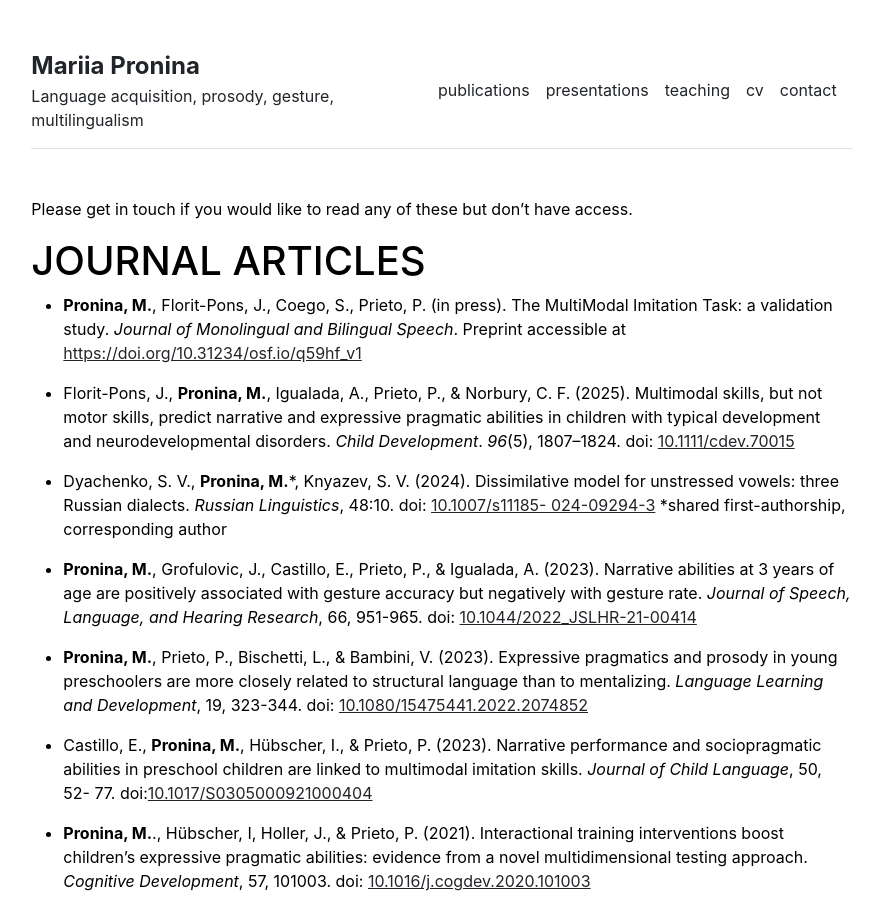
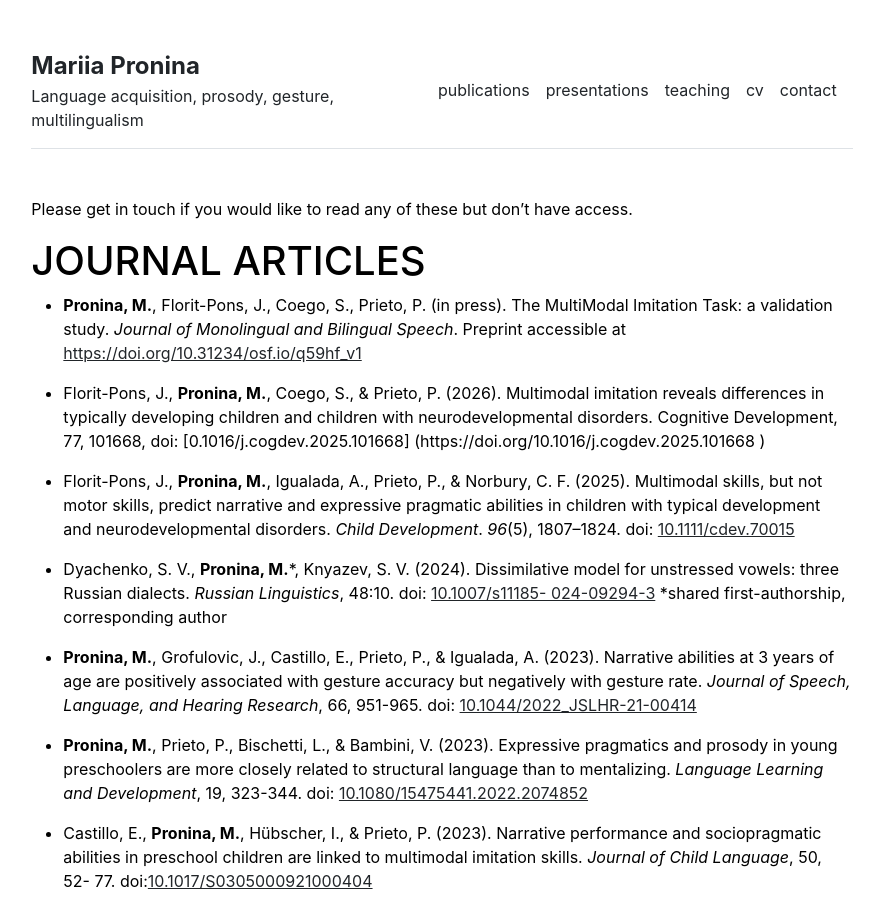
Before and after one commit to mariia-pronina/mariia-pronina.github.io, a Jekyll site: the page built from publications.md, in a window 1280 px wide and 900 px high. Shown: the whole window, without its empty margins (198-1078 px from the left). Built offline with Jekyll 4.4.1, drawn with Linux system fonts in a browser that asks for light colours.

Commit message:
Update publications.md

```diff
--- a/publications.md
+++ b/publications.md
@@ -9,6 +9,8 @@ Please get in touch if you would like to read any of these but don’t have acce
 
 - **Pronina, M.**, Florit-Pons, J., Coego, S., Prieto, P. (in press). The MultiModal Imitation Task: a
 validation study. _Journal of Monolingual and Bilingual Speech_. Preprint accessible at [https://doi.org/10.31234/osf.io/q59hf_v1](https://doi.org/10.31234/osf.io/q59hf_v1)
+
+- Florit-Pons, J., **Pronina, M.**, Coego, S., & Prieto, P. (2026). Multimodal imitation reveals differences in typically developing children and children with neurodevelopmental disorders. Cognitive Development, 77, 101668, doi: [0.1016/j.cogdev.2025.101668] (https://doi.org/10.1016/j.cogdev.2025.101668 )
 
 - Florit-Pons, J., **Pronina, M.**, Igualada, A., Prieto, P., & Norbury, C. F. (2025). Multimodal skills, but not motor skills, predict narrative and expressive pragmatic abilities in children with typical development and neurodevelopmental disorders. _Child Development_. _96_(5), 1807–1824. doi: [10.1111/cdev.70015](https://doi.org/10.1111/cdev.70015)
 
```
